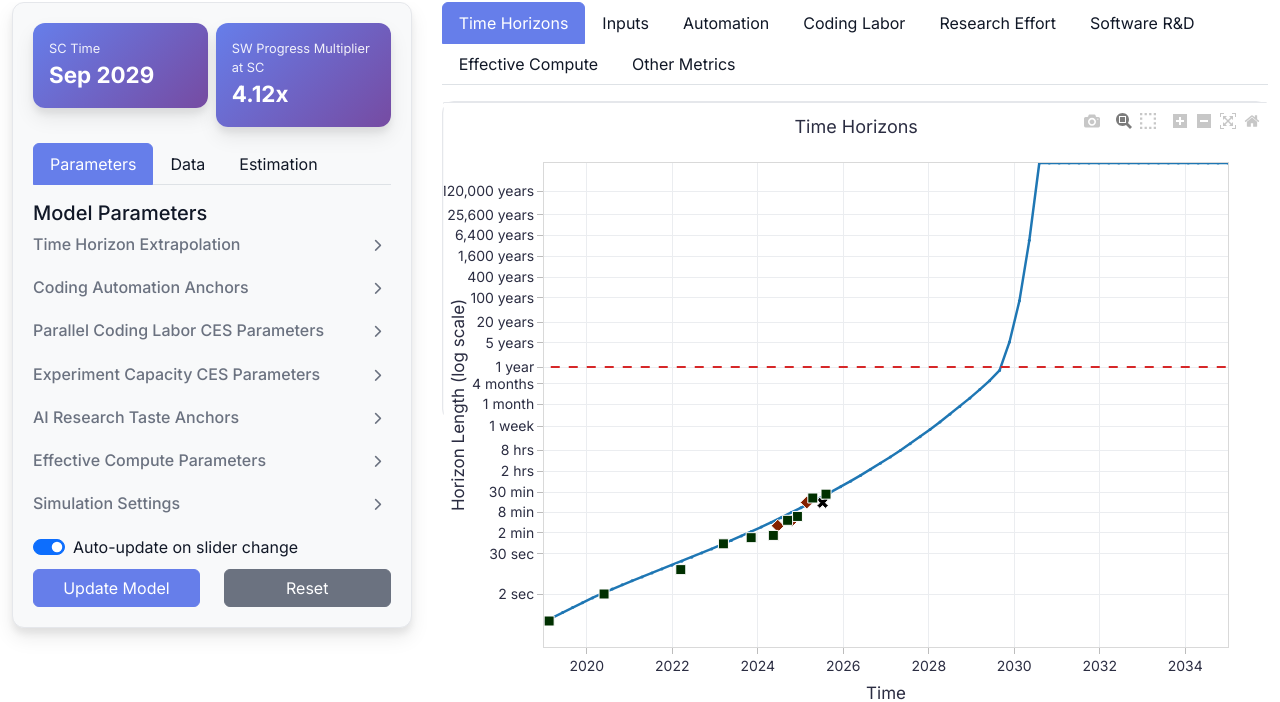
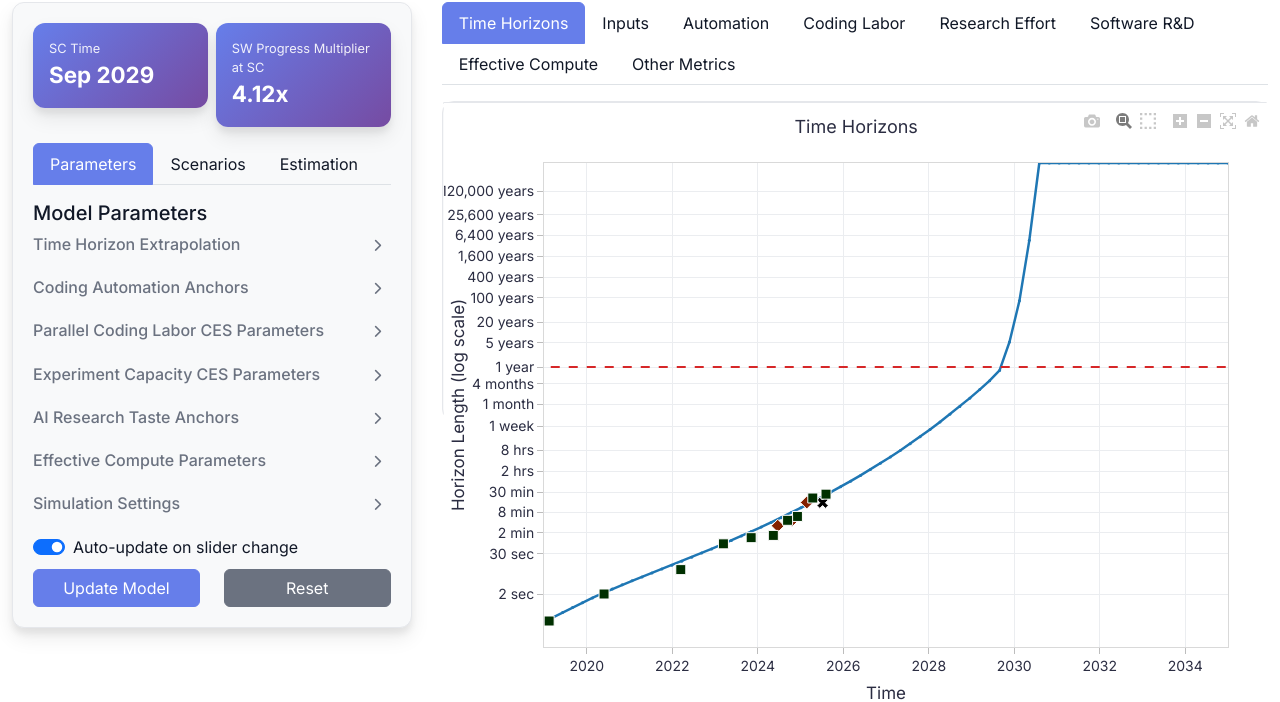
Before and after one commit to brendanhalstead/ai-progress-rates, a Flask app: page / in a window 1280 px wide. Shown: the part 77-779 px from the top of the page. Run offline with Flask 2, Linux system fonts and the light colour scheme; some libraries are stand-ins or nearby versions.

Commit message:
edited interface

```diff
--- a/templates/index.html
+++ b/templates/index.html
@@ -68,7 +68,7 @@
                             <button class="nav-link active" id="params-tab" data-bs-toggle="tab" data-bs-target="#params-panel">Parameters</button>
                         </li>
                         <li class="nav-item">
-                            <button class="nav-link" id="data-tab" data-bs-toggle="tab" data-bs-target="#data-panel">Data</button>
+                            <button class="nav-link" id="data-tab" data-bs-toggle="tab" data-bs-target="#data-panel">Scenarios</button>
                         </li>
                         <li class="nav-item">
                             <button class="nav-link" id="estimation-tab" data-bs-toggle="tab" data-bs-target="#estimation-panel">Estimation</button>
@@ -336,7 +336,7 @@
 
                         <!-- Data Panel -->
                         <div class="tab-pane fade" id="data-panel">
-                            <h5>Time Series Data</h5>
+                            <h5>AGI Project Scenarios</h5>
 
                              <div class="mb-3">
                                  <label class="form-label">Select Input Time Series</label>
```
